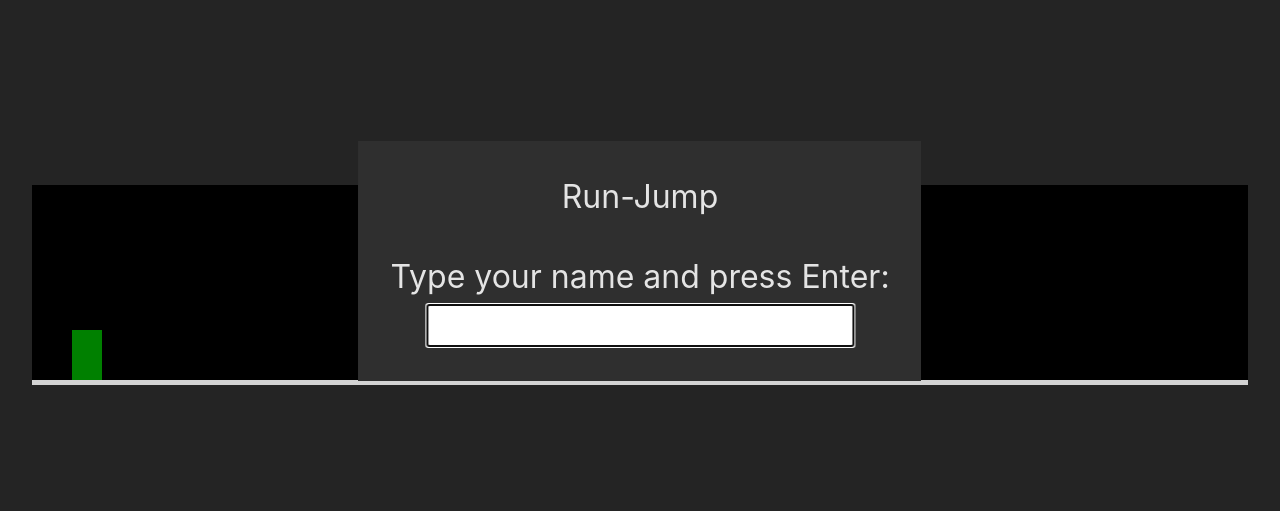
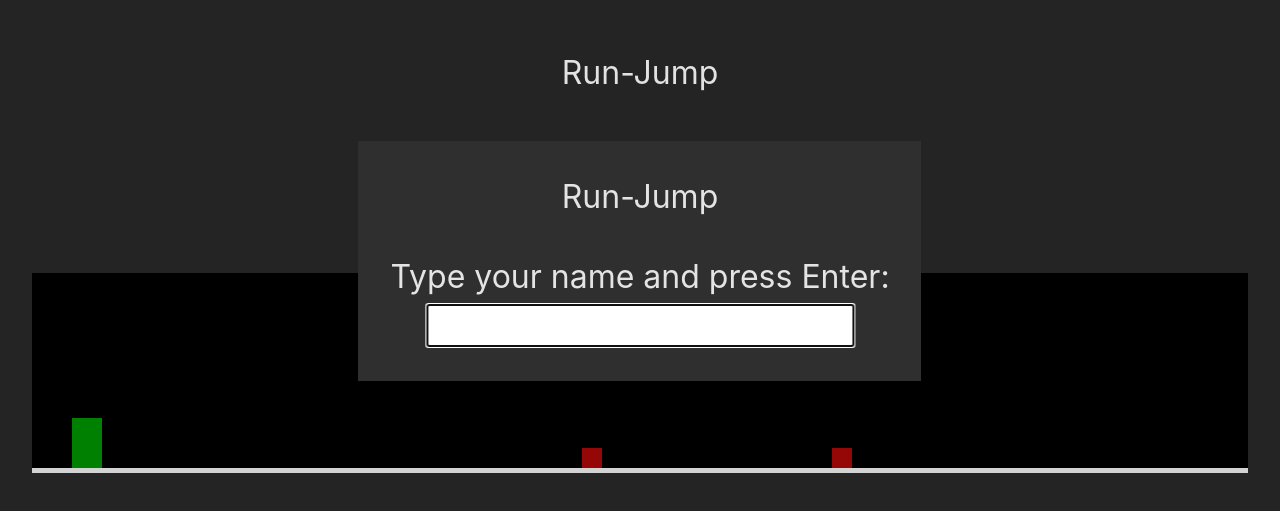
Before and after one commit to opowell/run-jump, a Vue app: page / in a window 1280 px wide. Shown: the part 139-650 px from the top of the page. Built offline with nearby package versions, Linux system fonts and the light colour scheme.

Commit message:
show name always

```diff
--- a/src/components/HelloWorld.vue
+++ b/src/components/HelloWorld.vue
@@ -158,8 +158,8 @@ function jump() {
         <input ref="nameInputRef" type="text" v-model="playerName" @keydown.enter="startGame">
       </div>
     </div>
-    <div v-if="!showNameEntry">
-      <div>{{ playerName }}</div>
+    <div>
+      <div>&nbsp;{{ playerName }}&nbsp;</div>
       <div class="level">Level {{ level }}</div>
       <div class="score">{{ score }}</div>
     </div>
```
